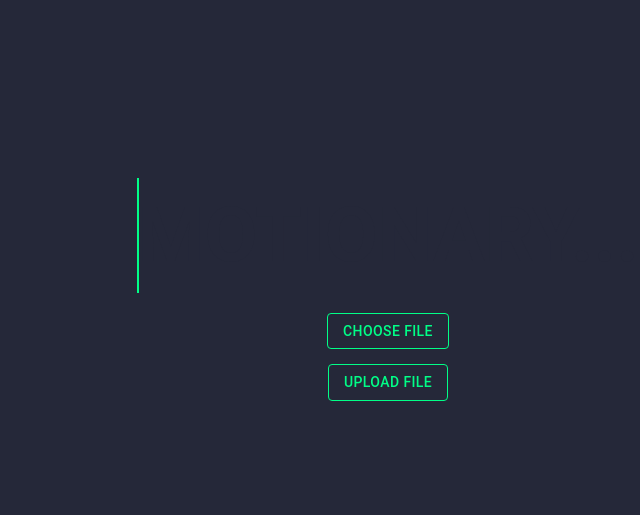
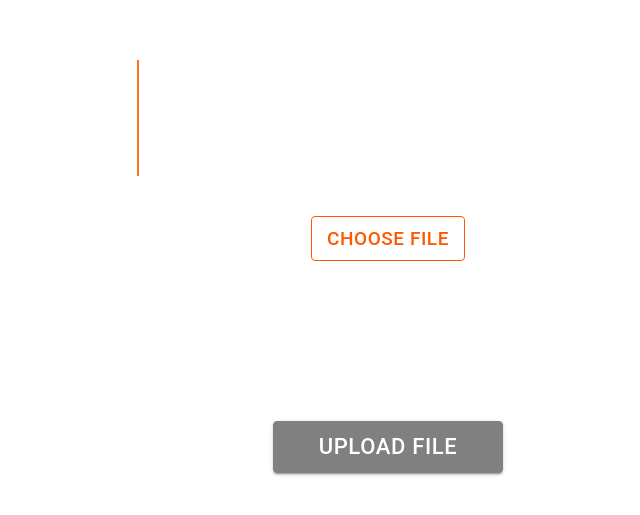
Before and after one commit to iamalanxue/thomseon-reuters, a React (Create React App) app: page / in a window 1280 px wide. Shown: the part 135-650 px from the top of the page, without its empty margins (252-892 px from the left). Built offline with nearby package versions, Linux system fonts and the light colour scheme.

Commit message:
added some styling

```diff
--- a/src/common/styles/styles.scss
+++ b/src/common/styles/styles.scss
@@ -7,11 +7,13 @@
   width: 100%;
   height: 100vh;
   background-color: $background;
+  // transform: translateY(-100px);
   .title {
     display: flex;
     justify-content: center;
     align-items: center;
     flex-direction: column;
+    // row-gap: 25px;
     h2 {
       position: relative;
       font-size: 6vw;
@@ -34,17 +36,39 @@
       animation: animate 5s linear infinite; //forwards
     }
     .MuiTypography-root {
-      color: $text-color;
-      margin-bottom: 15px;
+      color: gray;
+      position: absolute;
+      transform: translate(0, 70px);
+      font-size: $button-font;
+      // margin-bottom: 15px;
     }
     .MuiButton-outlined {
-      color: $text-color;
-      border: 1.5px solid $text-color;
-      margin-bottom: 15px;
+      color: $button-color;
+      border: 1.5px solid $button-color;
+      margin-top: 20px;
+      margin-bottom: $button-margin-bottom;
+      font-size: $button-font;
+    }
+    .MuiButton-contained {
+      // color: $button-color;
+      margin-top: $button-margin-top;
+      background-color: $button-color;
+      border: 1.5px solid $button-color;
+      font-size:22px;
+      margin-bottom: $button-margin-bottom;
+      padding-left: $button-padding;
+      padding-right: $button-padding;
+    }
+    .gray-button {
+      .MuiButton-contained {
+        margin-top: $button-margin-top;
+        background-color: gray;
+        border: 1.5px solid gray;
+      }
     }
   }
   .loading-container {
-    transform: translate(-40px, 0px);
+    transform: translate(-23px, 20px);
   }
 }
 @keyframes animate {
--- a/src/common/styles/variables.scss
+++ b/src/common/styles/variables.scss
@@ -1,3 +1,8 @@
-$background: #252839;
+$background: #fff;
 $text-outline: #383d52;
-$text-color: #01fe87;
+$text-color: rgba(255, 89, 0, 0.85);  //#808080;
+$button-color: #ff5900;
+$button-font: 19px;
+$button-padding: 45px;
+$button-margin-bottom: 60px;
+$button-margin-top: 100px;
--- a/src/containers/Upload.tsx
+++ b/src/containers/Upload.tsx
@@ -2,7 +2,8 @@ import { BaseSyntheticEvent } from 'react';
 import { Button, Typography } from "@mui/material"
 import { useState } from "react"
 import PacmanLoader from "react-spinners/PacmanLoader"
-
+import ScaleLoader from "react-spinners/ScaleLoader"
+import { RingLoader } from 'react-spinners';
 
 const Upload = () => {
   const [loading, setLoading] = useState<boolean>(false);
@@ -30,7 +31,6 @@ const Upload = () => {
         .then(response => response.body)
         .then(body => {
           const reader = body?.getReader()
-          console.log(reader)
           reader?.read().then(function processText({done, value}) {
             let temp = ""
             let data = value ? value.length : 10
@@ -44,15 +44,15 @@ const Upload = () => {
               }
             }
             setResult(temp);
-            // console.log(temp)
-            let csvData = new Blob([temp], { type: 'text/csv' });
-            let csvUrl = URL.createObjectURL(csvData);
+            console.log(temp)
+            // let csvData = new Blob([temp], { type: 'text/csv' });
+            // let csvUrl = URL.createObjectURL(csvData);
 
-            let hiddenElement = document.createElement('a');
-            hiddenElement.href = csvUrl;
-            hiddenElement.target = '_blank';
-            hiddenElement.download = 'out' + '.csv';
-            hiddenElement.click();
+            // let hiddenElement = document.createElement('a');
+            // hiddenElement.href = csvUrl;
+            // hiddenElement.target = '_blank';
+            // hiddenElement.download = 'out' + '.csv';
+            // hiddenElement.click();
           })
           return body;
         })
@@ -61,6 +61,16 @@ const Upload = () => {
           console.log(err)
         })
     }
+  }
+  const downloadResult = (event: any) => {
+    let csvData = new Blob([result as BlobPart], { type: 'text/csv' });
+    let csvUrl = URL.createObjectURL(csvData);
+
+    let hiddenElement = document.createElement('a');
+    hiddenElement.href = csvUrl;
+    hiddenElement.target = '_blank';
+    hiddenElement.download = 'out' + '.csv';
+    hiddenElement.click();
   }
   return(
     <div className="upload-container">
@@ -77,9 +87,21 @@ const Upload = () => {
             />
           </Button>
           {file == undefined ? undefined : <Typography>Chosen File: {file.name}</Typography>}
-          <Button variant="outlined" component="label" onClick={handleUpload}>
+          <div className="loading-container">
+            <RingLoader size={45} color={"#ff5900"} loading={loading}/>
+          </div>
+
+          {result == "" ?
+          <div className='gray-button'>
+          <Button variant="contained" component="label" onClick={handleUpload}>
               Upload File
           </Button>
+          </div>
+          :
+          <Button variant="contained" component="label" onClick={downloadResult}>
+              Download Result
+          </Button>
+          }
           {/* {file && (
 
             <Button variant="outlined" component="label" onClick={handleUpload}>
@@ -88,7 +110,9 @@ const Upload = () => {
           )} */}
         </div>
         <div  className="loading-container">
-           <PacmanLoader color={"#01fe87"} loading={loading} size={50}/>
+           {/* <PacmanLoader color={"#ff5900"} loading={loading} size={50}/> */}
+           {/* <ScaleLoader color={"#ff5900"} loading={loading} />  */}
+
         </div>
     </div>
   )
```
